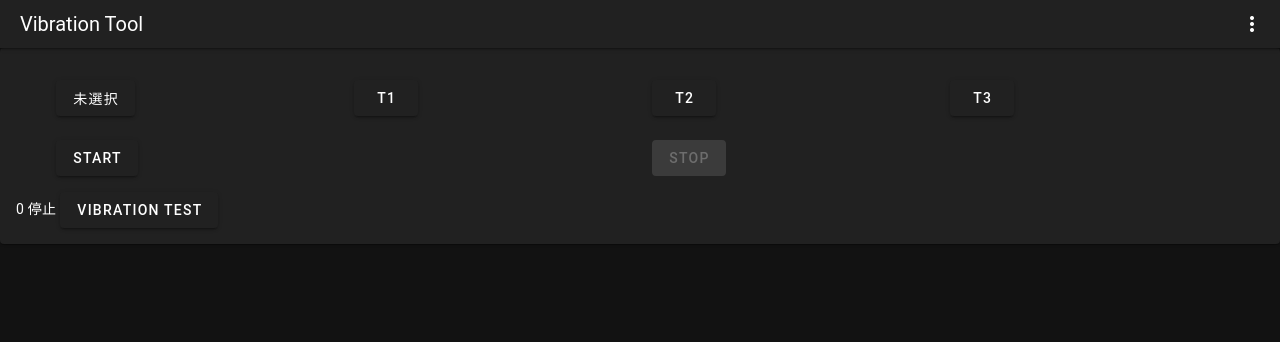
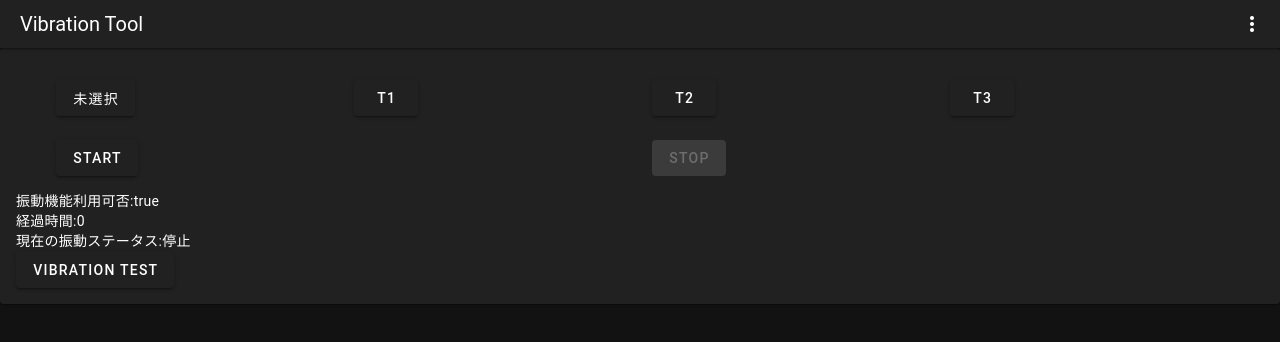
Before and after one commit to akabana0524/vibration-tool, a Vue app: page / in a window 1280 px wide. Shown: the top 342 px of the page. Built offline with nearby package versions, Linux system fonts and the light colour scheme.

Commit message:
chore: 振動機能に対応しているかどうかがわかる表示を追加。

```diff
--- a/src/components/MainView.vue
+++ b/src/components/MainView.vue
@@ -16,16 +16,25 @@
           </v-col>
         </v-row>
       </v-container>
-      {{ passed }}
-      {{ currentStatus }}
+      <div>
+      振動機能利用可否:{{ enableVibrationFeature }}
+      </div>
+      <div>
+      経過時間:{{ passed }}
+      </div>
+      <div>
+      現在の振動ステータス:{{ currentStatus }}
+      </div>
+      <div>
       <v-btn @click="vibrationTest">vibration test</v-btn>
+      </div>
     </v-card-text>
   </v-card>
 </template>
 
 <script lang="ts" setup>
 import { useVibrationPattern, VIBRATION_PATTERN_LIST } from "../composables/VibrationPattern";
-const { setPattern, start, stop, canStart, canStop, currentStatus, currentVibrationPattern, passed } = useVibrationPattern();
+const { setPattern, start, stop, enableVibrationFeature, canStart, canStop, currentStatus, currentVibrationPattern, passed } = useVibrationPattern();
 function vibrationTest() {
   navigator.vibrate(1000);
 }
--- a/src/composables/VibrationPattern.ts
+++ b/src/composables/VibrationPattern.ts
@@ -16,6 +16,7 @@ export function useVibrationPattern() {
     const currentStatus = computed(computeCurrentStatus);
     const canStart = computed(() => currentVibrationPattern.value != '未選択' && beginTimestamp.value == 0);
     const canStop = computed(() => loopInterval.value != 0);
+    const enableVibrationFeature = computed(() => !!navigator.vibrate);
     function setPattern(pattern: VIBRATION_PATTERN) {
         currentVibrationPattern.value = pattern;
     }
@@ -51,6 +52,7 @@ export function useVibrationPattern() {
         setPattern,
         start,
         stop,
+        enableVibrationFeature,
         canStart,
         canStop,
         beginTimestamp,
```
